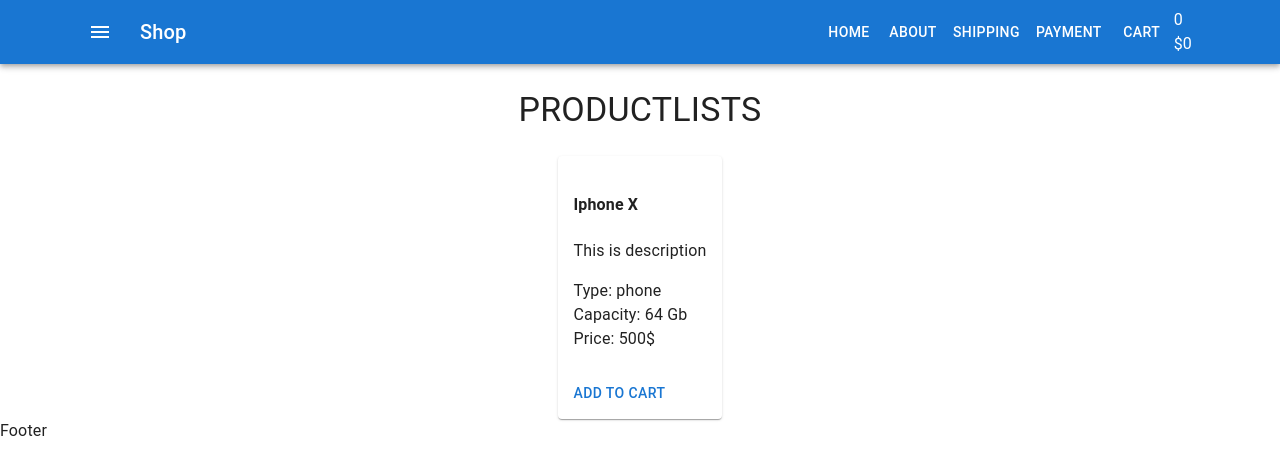
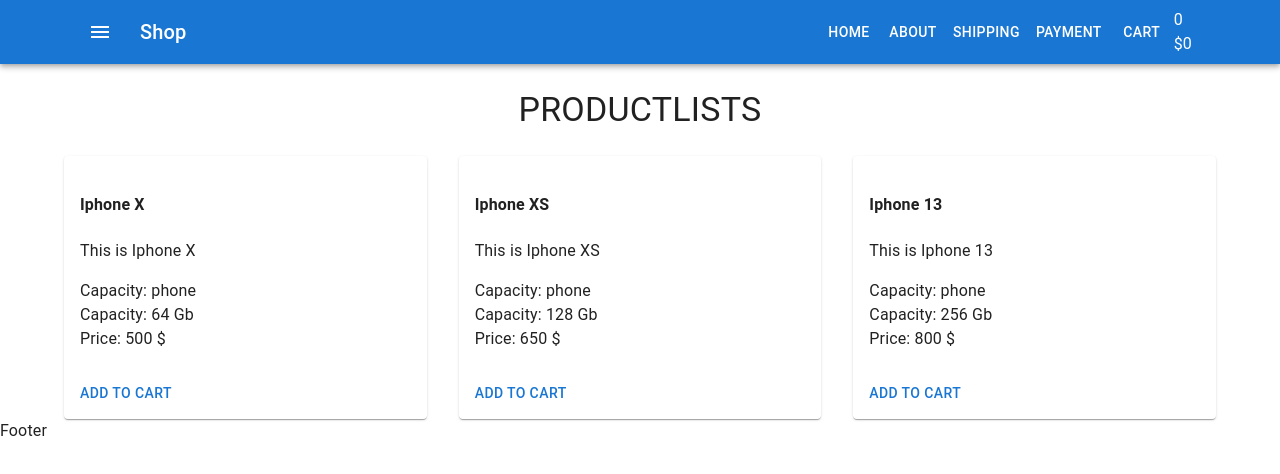
Before and after one commit to yuriystepaniuk/react-fake-shop, a React (Create React App) app: page / in a window 1280 px wide. Shown: the top 474 px of the page. Built offline with nearby package versions, Linux system fonts and the light colour scheme.

Commit message:
add props for items

```diff
--- a/src/components/Products/ProductListItem.tsx
+++ b/src/components/Products/ProductListItem.tsx
@@ -1,21 +1,29 @@
 import { Button, Card, CardActions, CardContent } from '@mui/material'
 import React from 'react'
 
-type Props = {}
+type Props = {
+    name: string
+    description: string
+    type: string
+    capacity: number
+    price: number
+}
 
 const ProductListItem = (props: Props) => {
-  return <Card>
+    return (
+        <Card>
             <CardContent>
-        <h4>Iphone X</h4>
-        <p>This is description</p>
-        <div>Type: phone</div>
-        <div>Capacity: 64 Gb</div>
-        <div>Price: 500$</div>
+                <h4>{props.name}</h4>
+                <p>{props.description}</p>
+                <div>Capacity: {props.type} </div>
+                <div>Capacity: {props.capacity} Gb</div>
+                <div>Price: {props.price} $</div>
             </CardContent>
             <CardActions>
                 <Button>Add to cart</Button>
             </CardActions>
         </Card>
+    )
 }
 
 export default ProductListItem
--- a/src/components/Products/ProductsList.tsx
+++ b/src/components/Products/ProductsList.tsx
@@ -24,8 +24,32 @@
                 alignItems="center"
                 spacing={4}
             >
-                <Grid item>
-                    <ProductListItem />
+                <Grid item xs={12} sm={6} md={4}>
+                    <ProductListItem
+                        name="Iphone X"
+                        description="This is Iphone X"
+                        type="phone"
+                        capacity={64}
+                        price={500}
+                    />
+                </Grid>
+                <Grid item xs={12} sm={6} md={4}>
+                    <ProductListItem
+                        name="Iphone XS"
+                        description="This is Iphone XS"
+                        type="phone"
+                        capacity={128}
+                        price={650}
+                    />
+                </Grid>
+                <Grid item xs={12} sm={6} md={4}>
+                    <ProductListItem
+                        name="Iphone 13"
+                        description="This is Iphone 13"
+                        type="phone"
+                        capacity={256}
+                        price={800}
+                    />
                 </Grid>
             </Grid>
         </>
```
Lines whose indentation alone changed are shown as unchanged.
